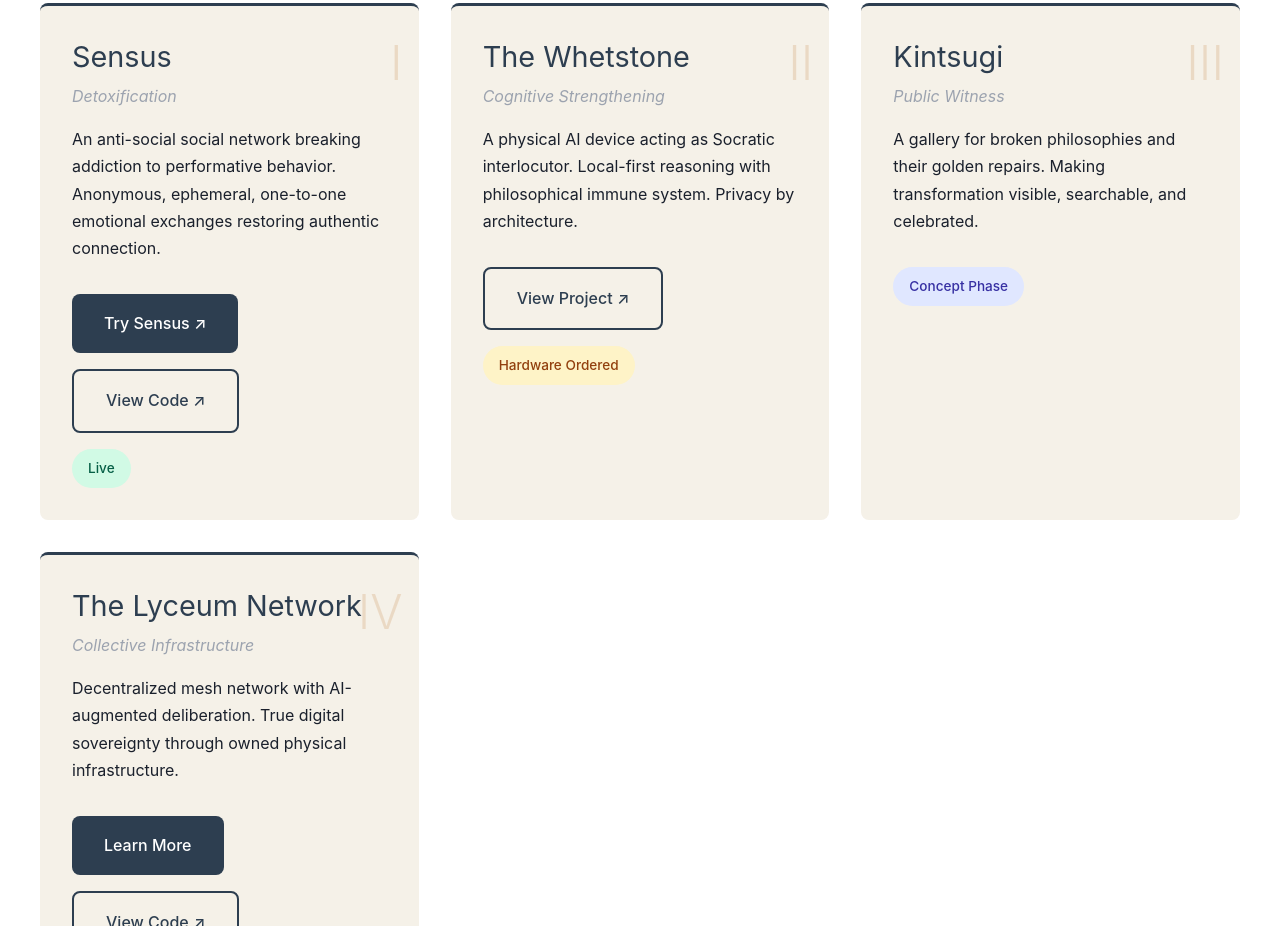
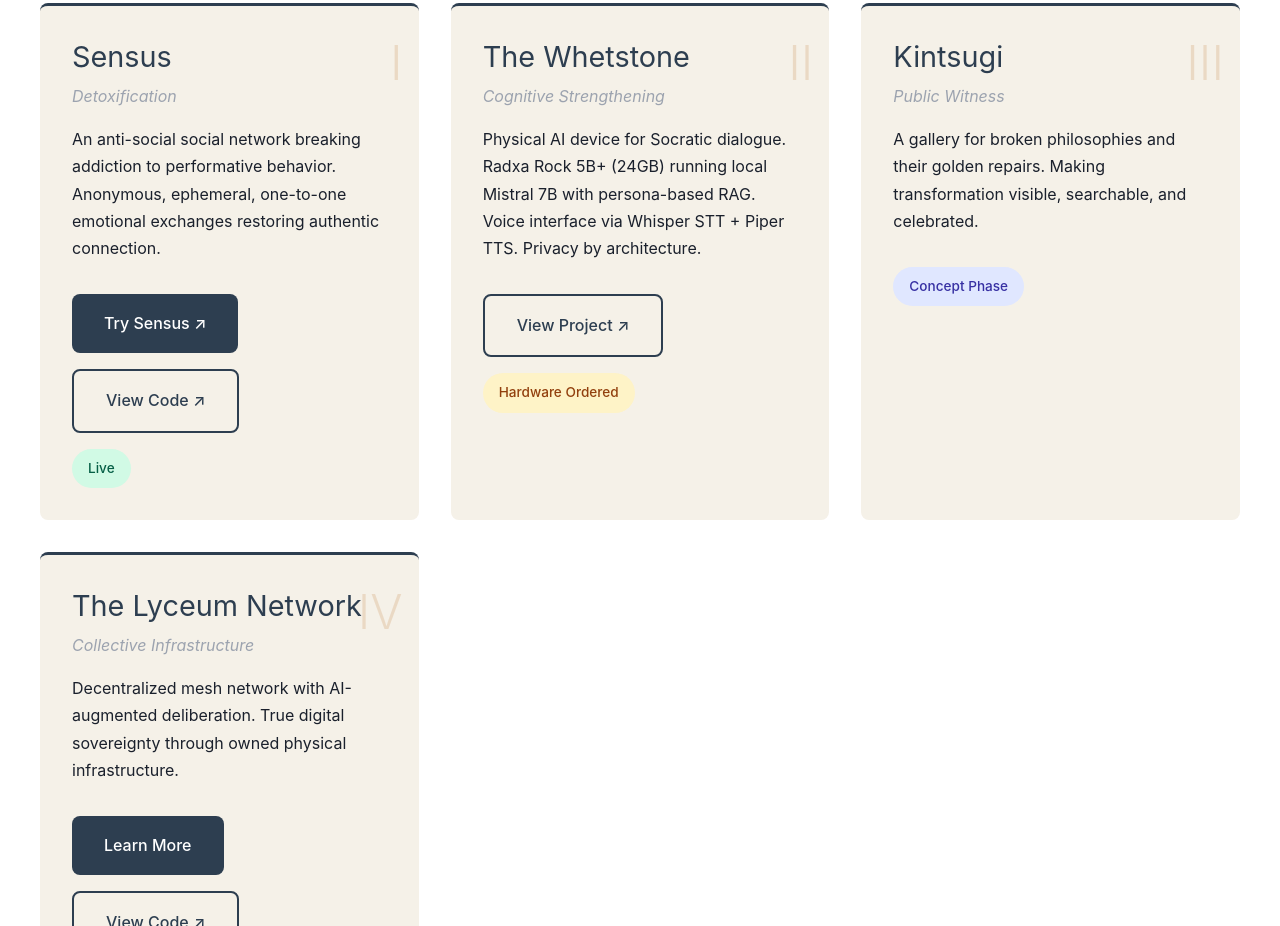
Before and after one commit to yargnad/The-Musubi-Accord, a plain HTML site: page index.html in a window 1280 px wide. Shown: the part 1540-2466 px from the top of the page. Drawn offline with Linux system fonts and the light colour scheme.

Commit message:
Update Whetstone details: Radxa Rock 5B+ 24GB, Whisper + Piper

```diff
--- a/index.html
+++ b/index.html
@@ -80,7 +80,7 @@
                         <div class="act-number">II</div>
                         <h3>The Whetstone</h3>
                         <p class="act-subtitle">Cognitive Strengthening</p>
-                        <p>A physical AI device acting as Socratic interlocutor. Local-first reasoning with philosophical immune system. Privacy by architecture.</p>
+                        <p>Physical AI device for Socratic dialogue. Radxa Rock 5B+ (24GB) running local Mistral 7B with persona-based RAG. Voice interface via Whisper STT + Piper TTS. Privacy by architecture.</p>
                         <div class="act-links">
                             <a href="https://github.com/yargnad/The-Whetstone" target="_blank" class="btn-secondary">View Project ↗</a>
                         </div>
```
